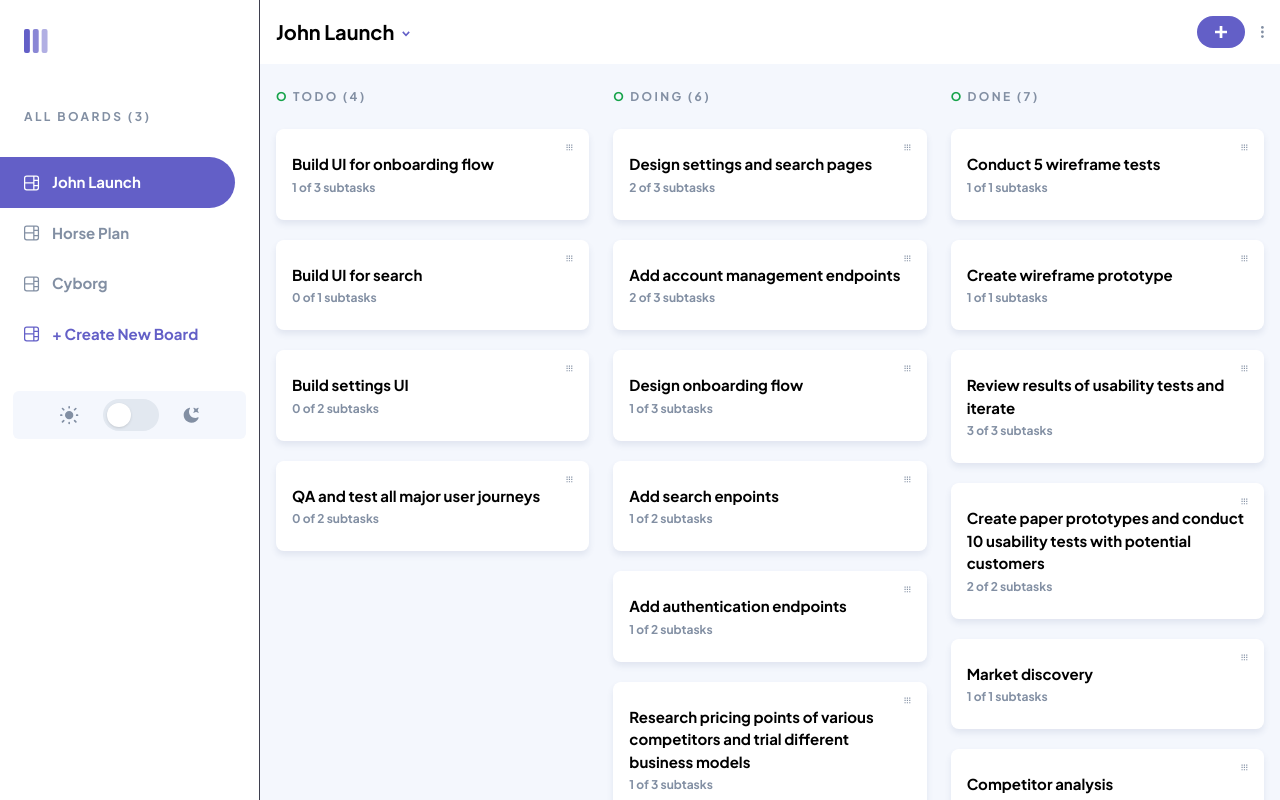
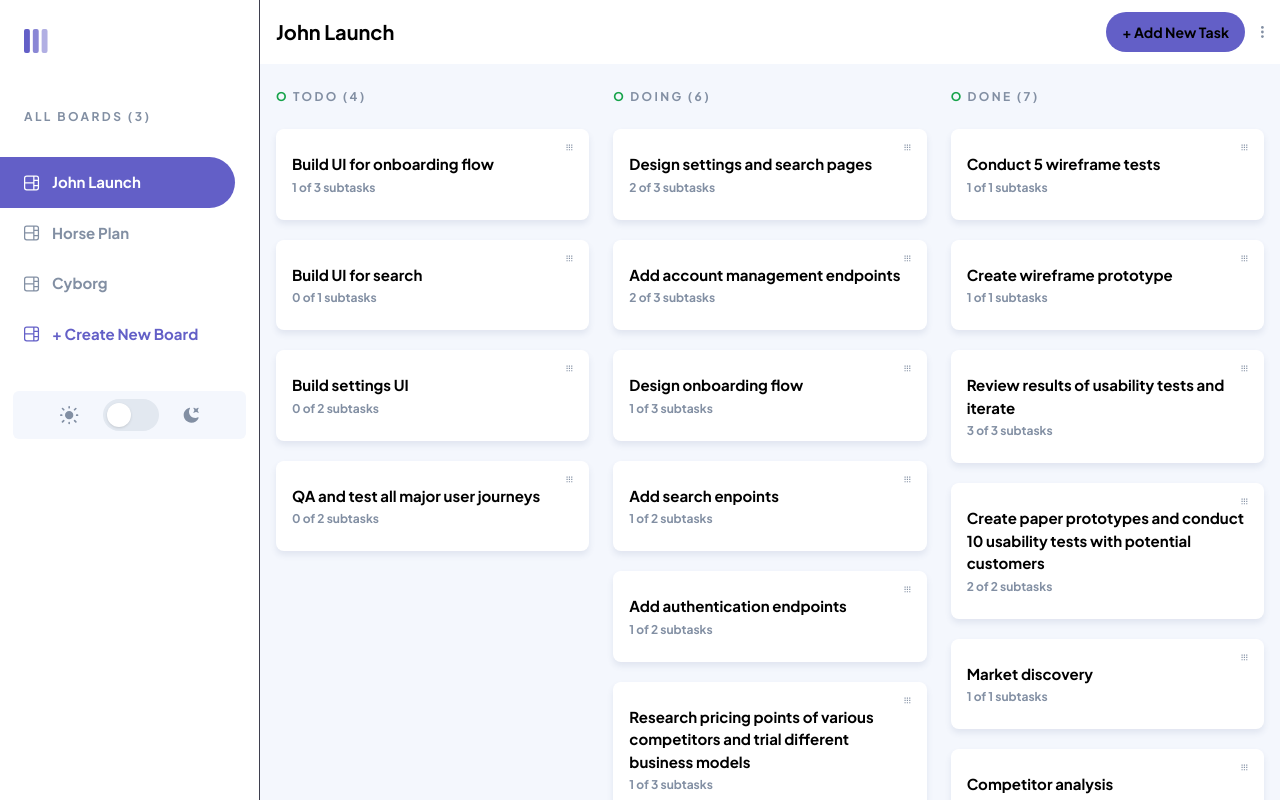
Before and after one commit to Striperoooo/kanban-task-management-app, a React (Vite) app: page / in a window 1280 px wide. Built offline with nearby package versions, Linux system fonts and the light colour scheme.

Commit message:
Refine Header UI and board ID generation logic
Improves Header component layout and button styling for better responsiveness and clarity. Updates board ID generation in BoardContext to use a simpler unique ID format, reducing potential collisions with seeded IDs.

```diff
--- a/src/components/Header.tsx
+++ b/src/components/Header.tsx
@@ -1,6 +1,4 @@
 import { useState } from 'react'
-import logoDark from '../assets/logo-light.svg'
-import logoLight from '../assets/logo-dark.svg'
 import logoMobile from '../assets/logo-mobile.svg'
 import iconChevDown from '../assets/icon-chevron-down.svg'
 import iconChevUp from '../assets/icon-chevron-up.svg'
@@ -24,25 +22,26 @@ export default function Header() {
     const [taskFormModalOpen, setTaskFormModalOpen] = useState(false)
 
     return (
-        <header className='py-4 px-4 h-16 relative bg-white dark:bg-dark-header transition-colors'>
-            <nav className='flex items-center'>
+        <header className='px-4 h-16 relative bg-white dark:bg-dark-header transition-colors'>
+            <nav className='flex items-center h-full'>
 
-                <img src={logoMobile} alt="logo" className="w-6 h-25 mr-4 cursor-pointer md:hidden" />
+                <img src={logoMobile} alt="logo" className="w-6 h-6 mr-4 cursor-pointer md:hidden" />
 
                 <div
-                    className='flex items-center cursor-pointer'
+                    className='flex items-center h-full cursor-pointer md:cursor-default'
                     onClick={toggle}
                 >
                     <span className="font-bold text-lg mr-2 md:text-xl">{selectedBoard.name}</span>
-                    <img src={isOpen ? iconChevUp : iconChevDown} alt="toggle sidebar icon" className='mt-1 w-2 h-1.5' />
+                    <img src={isOpen ? iconChevUp : iconChevDown} alt="toggle sidebar icon" className='w-2 h-1.5 md:hidden' />
                 </div>
 
-                <div className='ml-auto flex items-center'>
+                <div className='ml-auto flex items-center h-full'>
                     <button
-                        className='bg-main-purple py-2.5 px-[18px] rounded-3xl cursor-pointer mr-4 hover:bg-main-purple-hover'
+                        className='inline-flex items-center justify-center text-sm font-bold bg-main-purple h-10 px-4 rounded-3xl cursor-pointer mr-4 hover:bg-main-purple-hover leading-none'
                         onClick={() => setTaskFormModalOpen(true)}
                     >
-                        <img src={iconAddTask} alt="add task icon" className='w-3 h-3' />
+                        <img src={iconAddTask} alt="add task icon" className='w-3 h-3 md:hidden' />
+                        <span className="hidden md:inline">+ Add New Task</span>
                     </button>
 
 
--- a/src/contexts/BoardContext.tsx
+++ b/src/contexts/BoardContext.tsx
@@ -73,11 +73,11 @@ export function BoardProvider({ children }: { children: ReactNode }) {
     const selectedBoard = boards.find(b => b.id === selectedBoardId) ?? boards[0]
 
     function addBoard(newBoard: Board) {
-        // Generate a unique id for the new board so columns/tasks are namespaced correctly
-        const uniqueBoardId = `board-${Date.now()}-${Math.random().toString(36).slice(2, 7)}`
-        // Ensure ids for the new board and its descendants using the generated id
+        // Generate a unique id for the new board to avoid colliding with seeded ids
+        const uniqueBoardId = `board-${Date.now()}`
+        // Ensure ids for the new board and its descendants, using the unique id
         const normalized = ensureIds([{ ...newBoard, id: uniqueBoardId }])[0]
-        const boardWithId = { ...normalized }
+        const boardWithId = { ...normalized, id: uniqueBoardId }
         // Append and set selected board id directly
         const next = [...boards, boardWithId]
         setBoards(next)
```
